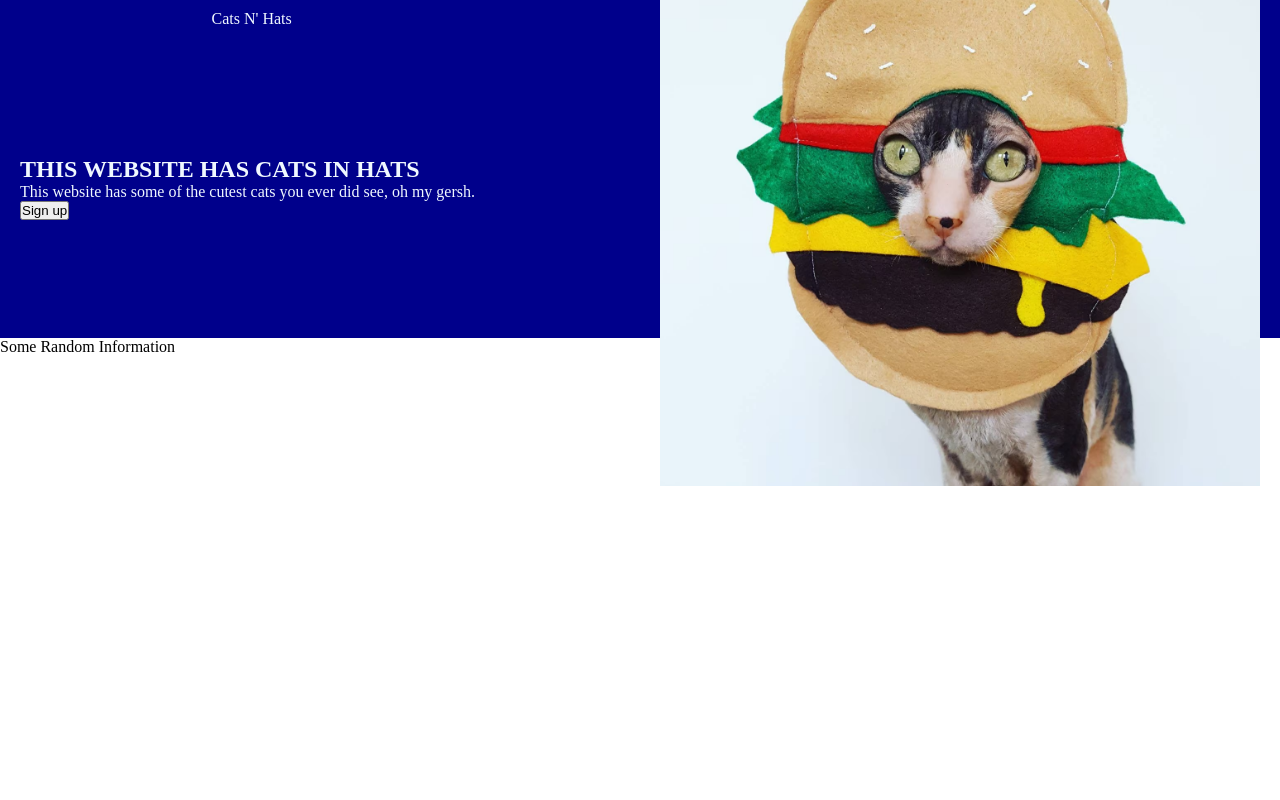
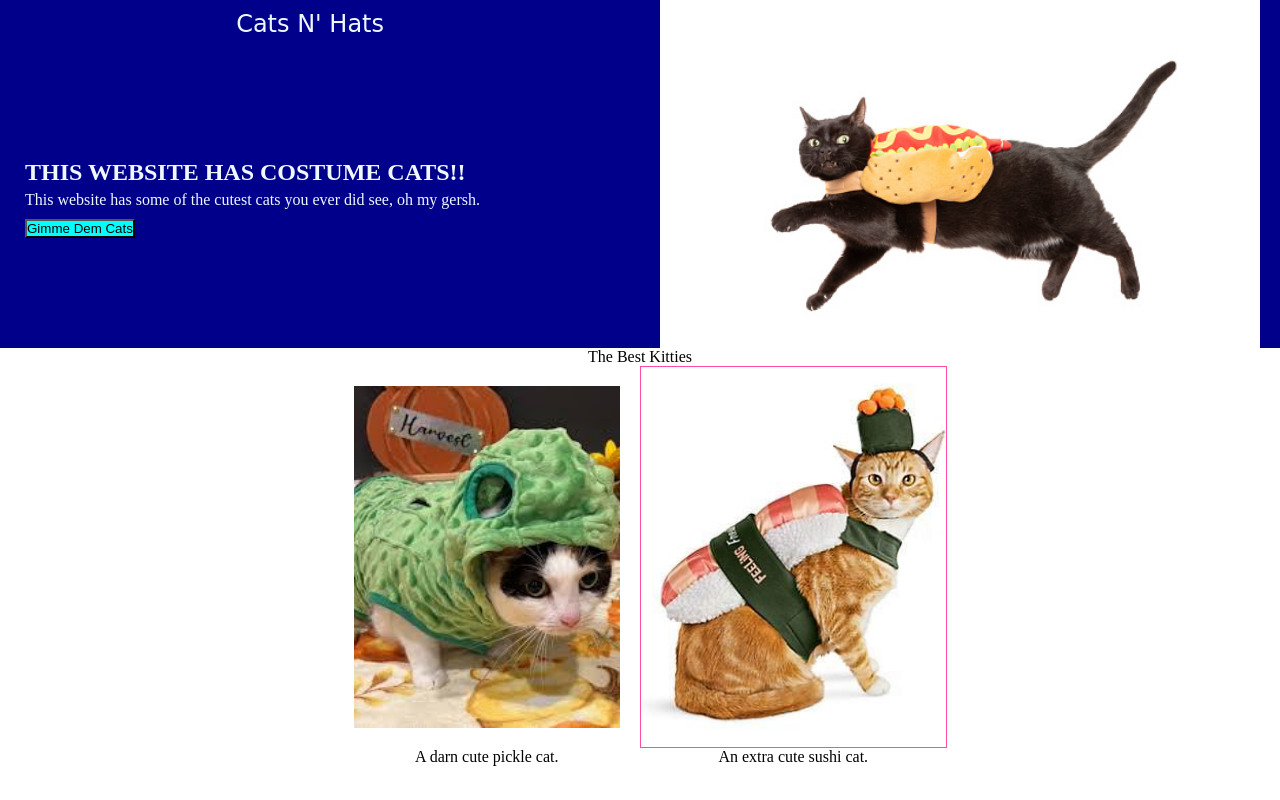
Before and after one commit to Fishmango/landing_page, a plain HTML site: page index.html in a window 1280 px wide. Drawn offline with Linux system fonts and the light colour scheme; files whose address does not match are found by name.

Commit message:
This was a great day.

```diff
--- a/index.html
+++ b/index.html
@@ -11,32 +11,36 @@
         <div class="logo">Cats N' Hats</div>
         <div class="hlink">
             <ul>
-                <li><a href="#">header link one</a></li>
-                <li><a href="#">header link two</a></li>
-                <li><a href="#">header link three</a></li>
+                <li><a href="#">cats</a></li>
+                <li><a href="#">mo' cats</a></li>
+                <li><a href="#">even mo' cats</a></li>
             </ul>
         </div>
     </div>
     <div class="boxa">
         <div class="sa1">
-            <div class="font1">THIS WEBSITE HAS CATS IN HATS</div>
+            <div class="font1">THIS WEBSITE HAS COSTUME CATS!!</div>
             <div class="font2">This website has some of the cutest cats you ever did see, oh my gersh.</div>
-            <div class="font3"><button>Sign up</button></div>
+            <div class="font3"><button>Gimme Dem Cats</button></div>
         </div>
         <div class="sa2">
             <div class="imgcntr">
-                <img src="/home/fish/repos/landing_page/images/catburg.avif" alt="cat in a burger outfit">
+                <img src="/home/fish/repos/landing_page/images/hotdogcat.jpg" alt="catdog">
             </div>
         </div>
     </div>
     <div class="boxb">
-        <div class="sb1"></div>
-            <div>Some Random Information</div>
-        <div class="sb2"></div>
-            <div class="ssb1"></div>
-            <div class="ssb2"></div>
-            <div class="ssb3"></div>
-            <div class="ssb4"></div>
+        <div class="sb1">The Best Kitties</div>
+        <div class="sb2">
+          	<div class="container1">
+                <div class="box1"><img src="/home/fish/repos/landing_page/images/picklecat.jpeg" alt="picklecat"></div>
+                <div class="txtb1">A darn cute pickle cat.</div>
+            </div>
+            <div class="container2">
+                <div class="box2"><img src="/home/fish/repos/landing_page/images/sushicat.jpg" alt="sushicat"/></div>
+                <div class="txtb2">An extra cute sushi cat.</div>
+            </div>
+        </div>
     </div>
 </body>
 </html>
--- a/style.css
+++ b/style.css
@@ -17,14 +17,18 @@
 .logo {
     color: aliceblue;
     padding: 10px;
+    font-family: cursive;
+    font-size: x-large;
 }
 
-ul li {
+.hlink ul li {
     display: inline;
     padding: 10px;
     text-decoration: none;
     background-color: transparent;
     padding: 10px;
+    border:1px solid #FFFF;
+    padding:5px;
 }
 
 a {
@@ -66,14 +70,87 @@ a {
 .font1 {
     font-size: x-large;
     font-weight: bold;
-    /* margin: 5px; */
+    margin: 5px;
 }
 
 
 .font2 {
-    /* margin: 5px; */
+    margin: 5px;
 }
 
-.font3 {
-    /* margin: 5px; */
+.font3 button {
+    margin: 5px;
+    background-color: aqua;
 }
+
+.sb1 {
+    display: flex;
+    justify-content: center;
+}
+
+.boxb {
+    display: flex;
+    flex-direction: column;
+}
+
+.sb2 {
+  margin: 40px auto 0 auto;
+  margin-top: 0;
+  display: flex;
+  justify-content: center;
+  background-color: white;
+  height: 400px;
+}
+
+.box1 {
+  margin: 20px;
+  display: flex;
+  flex-grow: 1;
+  flex-basis: 0;
+}
+
+.box2 {
+  /* margin: 20px; */
+  display: flex;
+  flex-grow: 1;
+  flex-basis: 0;
+  border-width:  1px;
+  border-color: rgb(255, 77, 166);
+  border-style: solid;
+}
+
+.txtb1 {
+  text-align:center;
+}
+
+.txtb2 {
+  text-align:center;
+}
+
+.box1 img {
+    width: 100%;
+    height: 100%;
+    object-fit: cover;
+    overflow: hidden;
+}
+
+.box2 img {
+    width: 100%;
+    height: 100%;
+    object-fit: cover;
+    overflow: hidden;
+}
+
+.container1 {
+    display: flex;
+    flex-direction: column;
+    flex-grow: 1;
+    flex-basis: 0;
+}
+
+.container2 {
+    display: flex;
+    flex-direction: column;
+    flex-grow: 1;
+    flex-basis: 0;
+}
```
